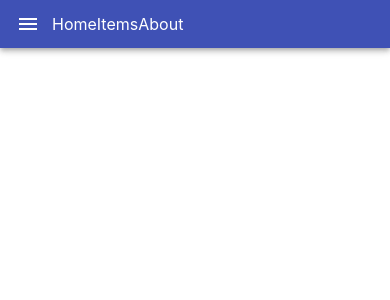
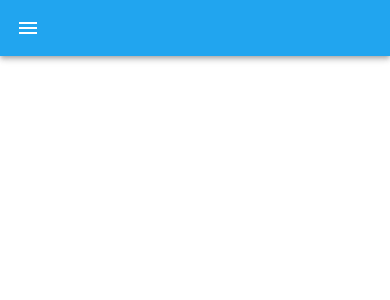
Before and after one commit to Gnorbi951/nicolas_frontend, a Next.js app: page / in a window 390 px wide. Shown: the top 300 px of the page. Built offline with nearby package versions, Linux system fonts and the light colour scheme.

Commit message:
Implement state for mobile

```diff
--- a/components/header/header.data.ts
+++ b/components/header/header.data.ts
@@ -1,7 +1,7 @@
 // These might change
 export default [
   {
-    path: 'home',
+    path: '#',
     label: 'Home'
   },
   {
--- a/components/header/header.tsx
+++ b/components/header/header.tsx
@@ -1,5 +1,6 @@
+import { useState, useEffect } from 'react';
 import Link from 'next/link';
-import { AppBar, Toolbar, IconButton, Typography } from '@material-ui/core';
+import { AppBar, Toolbar, IconButton } from '@material-ui/core';
 import MenuIcon from '@material-ui/icons/Menu';
 
 import menuItems from 'components/header/header.data';
@@ -7,35 +8,49 @@ import { MenuItem } from 'lib/models';
 import styled from 'styled-components';
 
 
-type HeaderProps = {
-  className?: string;
+export default function Header() {
+
+  const [width, setWidth] = useState<number>(1900);
+
+  useEffect(() => {
+    setWidth(window.innerWidth);
+    window.addEventListener('resize', () => updateWindowWidth());
+
+    return window.removeEventListener('resize', updateWindowWidth);
+  }, []);
+
+  function updateWindowWidth() {
+    setWidth(window.innerWidth);
   }
 
-export default function Header(props: HeaderProps) {
   return (
-    <NavbarContainer>
-      <AppBar position='static'>
-        <Toolbar variant='dense'>
+    <NavbarContainer position='static'>
+      <Toolbar variant='regular'>
+        {/* TODO: Adjust width later on */}
+        {width < 1000 ?
+          (
             <IconButton edge='start'
               color='inherit' aria-label='menu'>
               <MenuIcon />
             </IconButton>
-          {menuItems.map((item: MenuItem, i: number) => (
+          )
+          :
+          (
+            menuItems.map((item: MenuItem, i: number) => (
               <Link
                 key={`${item}_${i}`}
                 href={item.path}
               >
                 {item.label}
               </Link>
-          ))}
+            ))
+          )
+        }
       </Toolbar>
-      </AppBar>
     </NavbarContainer>
   );
 }
 
-const NavbarContainer = styled.div`
-  display: flex;
-  flex-direction: row;
-
+const NavbarContainer = styled(AppBar)`
+  background: #21a5ef !important
 `;
```
Also changed, not shown: components/header/header-drawer.tsx (added, +8 -0 lines). Lines whose indentation alone changed are shown as unchanged.
